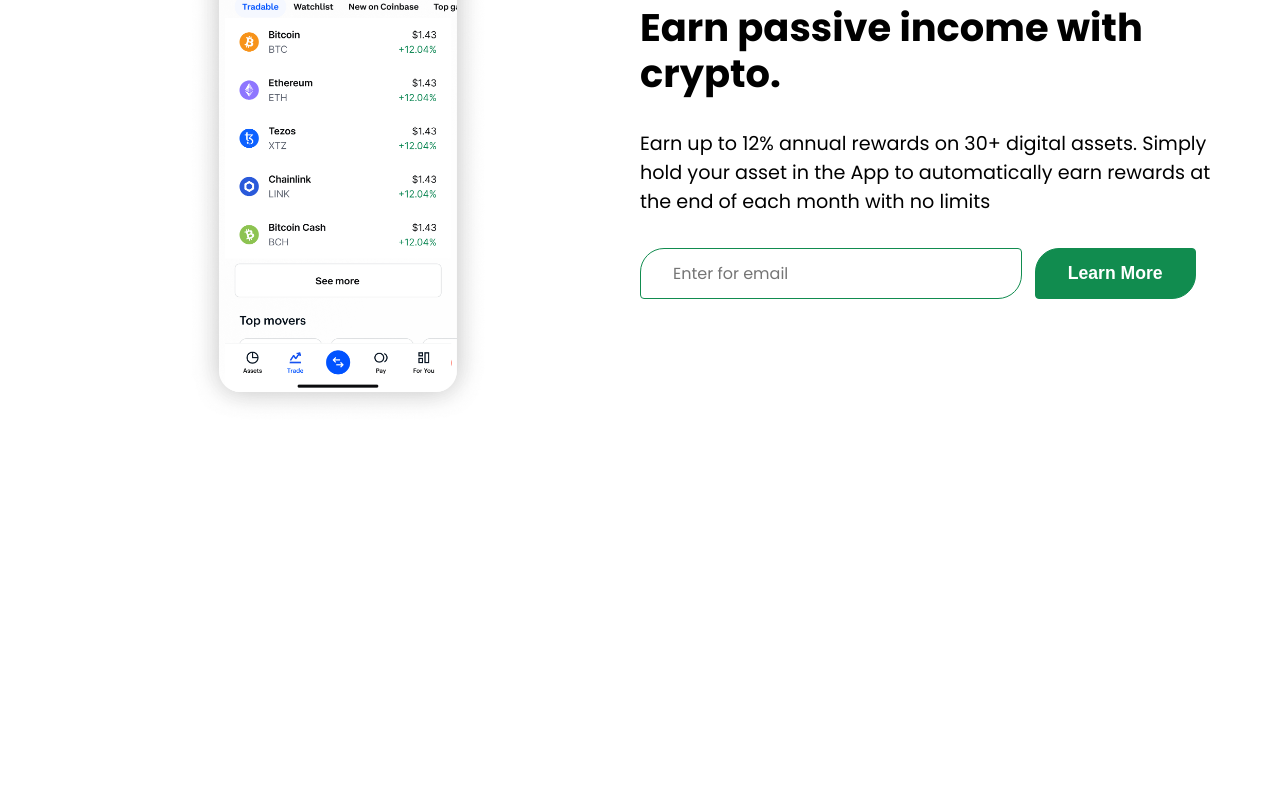
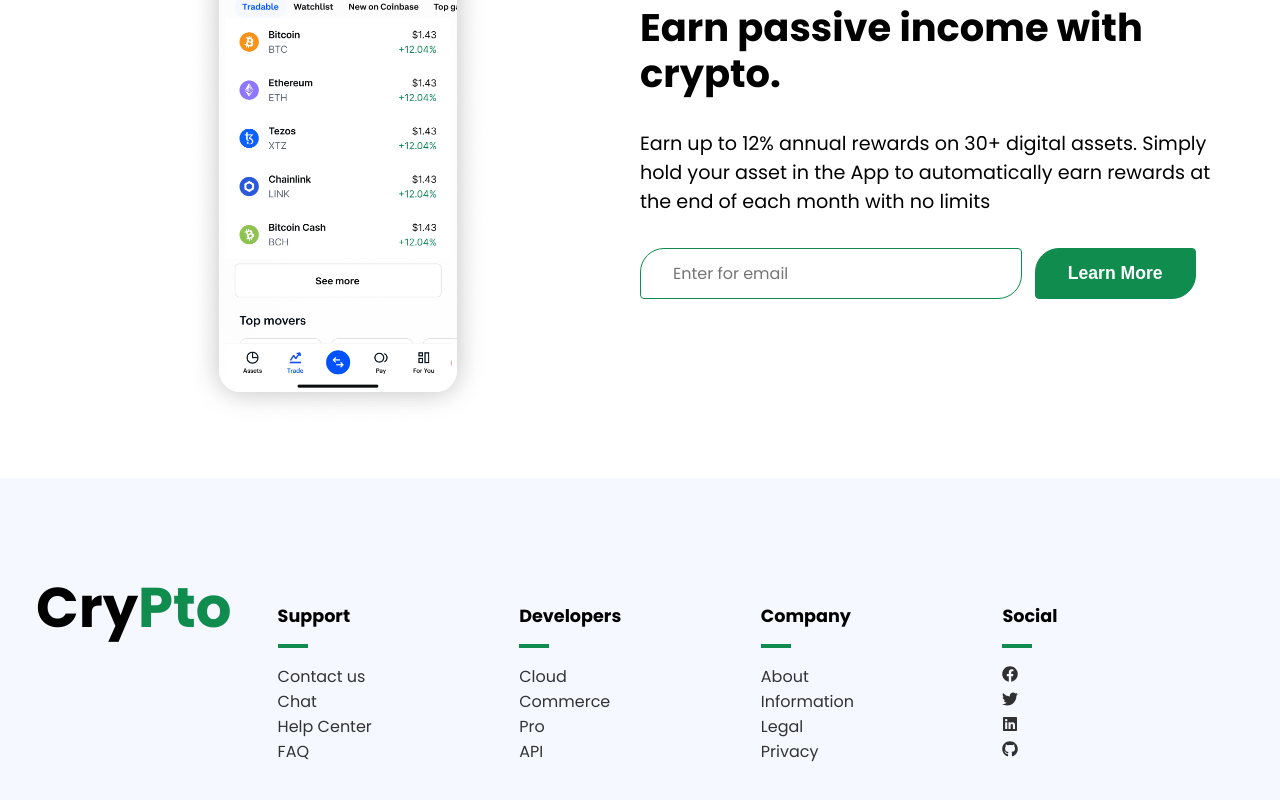
Before and after one commit to ObianuoObi/crypto-app, a React (Create React App) app: page / in a window 1280 px wide. Shown: the part 831-1631 px from the top of the page. Before the commit the page ends 1309 px from the top, so only its background shows below. Built offline with nearby package versions, Linux system fonts and the light colour scheme; no server answers.

Commit message:
Footer scaffolding and styling completed

```diff
--- a/src/App.js
+++ b/src/App.js
@@ -3,6 +3,7 @@
 import Hero from "./Components/Hero";
 import Featured from "./Components/Featured";
 import Signup from "./Components/Signup";
+import Footer from "./Components/Footer";
 
 
 function App() {
@@ -12,6 +13,8 @@
       <Hero />
       <Featured />
       <Signup />
+      <Footer />
+
     </>
   );
 }
--- a/src/Components/Featured.css
+++ b/src/Components/Featured.css
@@ -66,7 +66,7 @@
 }
 
 .featured span {
-    font-size: 28px;
+    font-size: 22px;
 
 }
 
--- /dev/null
+++ b/src/Components/Footer.css
@@ -0,0 +1,47 @@
+.footer {
+    background-color: var(--background);
+    padding: 5rem 0;
+    clip-path: polygon(0 0, 100% 10, 100% 100%, 0% 100%);
+}
+
+.footer .container {
+    display: grid;
+    grid-template-columns: repeat(5, 1fr);
+    justify-content: space-between;
+    padding: 1rem;
+}
+
+.footer .col {
+    display: flex;
+    flex-direction: column;
+}
+
+.footer .bar {
+    width: 30px;
+    border-bottom: 4px solid var(--primary);
+    margin: 1rem 0;
+}
+
+.footer a {
+    font-size: 1rem;
+}
+
+.footer .icon {
+    color: #303030;
+    margin-right: 4px;
+}
+
+.footer h5 {
+    margin-top: 2rem;
+}
+
+@media screen and (max-width: 940px) {
+    .footer .container {
+        grid-template-columns: repeat(2, 1fr);
+    }
+
+    .footer .col-1 {
+        display: none;
+    }
+
+}
--- /dev/null
+++ b/src/Components/Footer.js
@@ -0,0 +1,55 @@
+import React from 'react'
+import {FaFacebook, FaGithub, FaLinkedin, FaTwitter} from 'react-icons/fa'
+import './Footer.css'
+
+const Footer = () => {
+  return (
+    <div className='footer'>
+        <div className='container'>
+            <div className='col col-1'>
+                <h1>Cry<span className='primary'>Pto</span></h1>
+            </div>
+            <div className='col'>
+                <h5>Support</h5>
+                <span className='bar'>  </span>
+                   <a href='/'>Contact us</a>
+                   <a href='/'>Chat</a>
+                   <a href='/'>Help Center</a>
+                   <a href='/'>FAQ</a>
+
+            </div>
+            <div className='col'>
+                <h5>Developers</h5>
+                <span className='bar'> </span>
+                   <a href='/'>Cloud</a>
+                   <a href='/'>Commerce</a>
+                   <a href='/'>Pro</a>
+                   <a href='/'>API</a>
+
+            </div>
+            <div className='col'>
+                <h5>Company</h5>
+                <span className='bar'> </span>
+                   <a href='/'>About</a>
+                   <a href='/'>Information</a>
+                   <a href='/'>Legal</a>
+                   <a href='/'>Privacy</a>
+
+            </div>
+            <div className='col'>
+                <h5>Social</h5>
+                <span className='bar'> </span>
+                   <a href='/'><FaFacebook className='icon'/></a>
+                   <a href='/'><FaTwitter className= 'icon'/></a>
+                   <a href='/'><FaLinkedin className='icon'/></a>
+                   <a href='/'><FaGithub className='icon'/></a>
+
+            </div>
+
+        </div>
+
+    </div>
+  )
+}
+
+export default Footer
```
